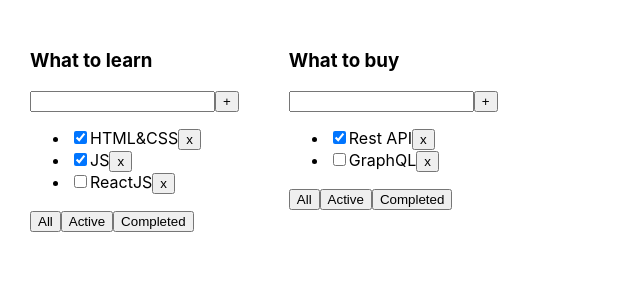
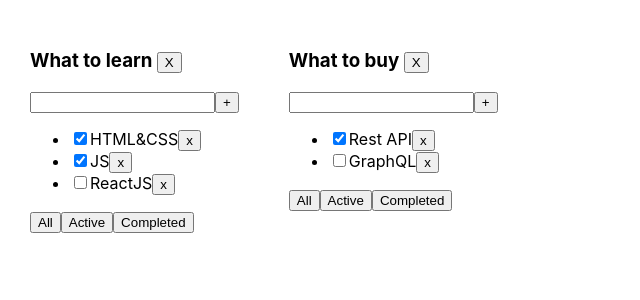
Before and after one commit to mindwideopen/toDoList, a React (Create React App) app: page / in a window 1280 px wide. Shown: the top 300 px of the page, without its empty margins (0-640 px from the left). Built offline with nearby package versions, Linux system fonts and the light colour scheme.

Commit message:
added remove todolist button

```diff
--- a/src/App.tsx
+++ b/src/App.tsx
@@ -39,12 +39,21 @@ function App() {
         ],
     })
 
+    const removeToDoList = (todolistID: string) => {
+        let filteredTodolists = todolists.filter(tl => tl.id!=todolistID)
+        setTodolists(filteredTodolists)
+        delete tasks[todolistID]
+        setTasks({...tasks})
+
+    }
+
 
     const removeTask = (taskId: string, todolistID: string) => {
+        // debugger;
         const todolistTasks = tasks[todolistID]
         const filteredTasks = todolistTasks.filter(task => task.id !== taskId)
         tasks[todolistID] = filteredTasks
-        setTasks({...tasks, filteredTasks})
+        setTasks({...tasks})
     }
 
     const addTask = (title: string, todolistID: string) => {
@@ -93,6 +102,7 @@ function App() {
                         addTask={addTask}
                         changeTaskStatus={changeTaskStatus}
                         filter={tl.filter}
+                        removeTodolist={removeToDoList}
                     />
                 )
             })}
--- a/src/Todolist.tsx
+++ b/src/Todolist.tsx
@@ -11,6 +11,7 @@ type PropsType = {
     changeTaskStatus: (taskID: string, taskStatus: boolean, todolistID: string) => void
     filter: FilterValuesType
     id: string
+    removeTodolist: (todolistID: string) => void
 }
 
 export const Todolist = (props: PropsType) => {
@@ -42,10 +43,13 @@ export const Todolist = (props: PropsType) => {
     const changeFilterTasksHandler = (filter: FilterValuesType,todolistID: string) => {
         changeFilter(filter,todolistID)
     }
+    const removeTodoList= () => {
+        props.removeTodolist(props.id)
+    }
 
     return (
         <div>
-            <h3>{title}</h3>
+            <h3>{title} <button onClick={removeTodoList}>X</button>  </h3>
             <div>
                 <input
                     className={error ? 'error': ''}
```
